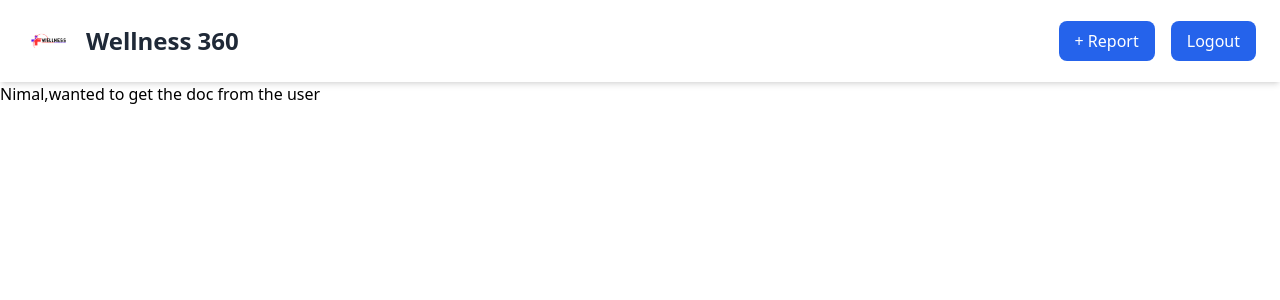
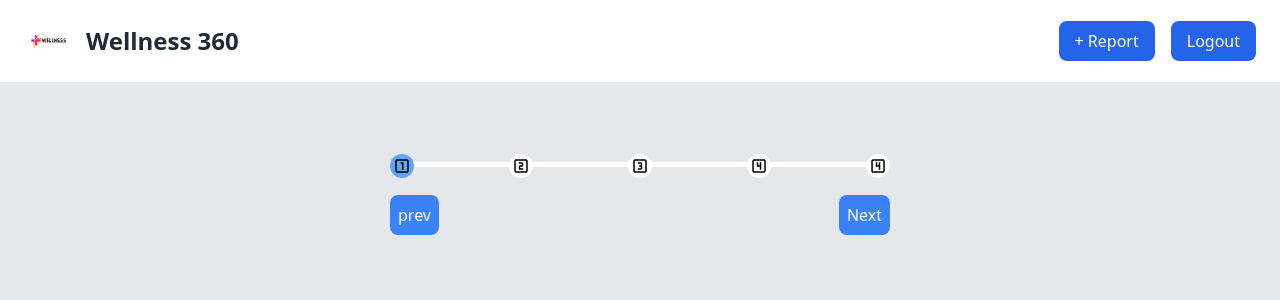
Before and after one commit to Harshasri1511/healthcare, a Next.js app: page /bloodpressure in a window 1280 px wide. Shown: the top 300 px of the page. Built offline with nearby package versions, Linux system fonts and the light colour scheme.

Commit message:
progress bar

```diff
--- a/app/Report/page.jsx
+++ b/app/Report/page.jsx
@@ -11,7 +11,7 @@ export default function Report(){
     }
 
     return(
-            <div className="p-10 min-h-screen bg-gray-100 xs:flex xs:justify-center lg:flex-row lg:justify-between">
+            <div className="p-10 xs:p-1 min-h-screen bg-gray-100 xs:flex xs:justify-center lg:flex-row lg:justify-between">
                 <div className="inline-block">
                     <form onSubmit={(e)=>{
                     e.preventDefault();
--- a/app/bloodpressure/page.jsx
+++ b/app/bloodpressure/page.jsx
@@ -1,3 +1,96 @@
+"use client";
+import LooksOneOutlinedIcon from '@mui/icons-material/LooksOneOutlined';
+import LooksTwoOutlinedIcon from '@mui/icons-material/LooksTwoOutlined';
+import Looks3OutlinedIcon from '@mui/icons-material/Looks3Outlined';
+import Looks4OutlinedIcon from '@mui/icons-material/Looks4Outlined';
+import Looks5OutlinedIcon from '@mui/icons-material/Looks4Outlined';
+import { motion } from "framer-motion";
+import CheckCircleOutlineSharpIcon from '@mui/icons-material/CheckCircleOutlineSharp';
+import { Cog } from 'lucide-react';
+import CheckBoxOutlinedIcon from '@mui/icons-material/CheckBoxOutlined';
+
+import { LogOut } from 'lucide-react';
+
+import { useState } from "react";
+import { green, red } from '@mui/material/colors';
+
 export default function bloodpressure(){
-    return(<p>Nimal,wanted to get the doc from the user</p>)
+
+    const [step,setstep] = useState(1);
+    const [isOne, setIsOne] = useState(true);
+
+
+    const handlePrev = ()=>{
+        setstep(step-1)
+    }
+
+    const handleNext = ()=>{
+        setstep(step+1)
+    }
+
+    return(
+        <div className="flex justify-center w-full min-h-screen bg-gray-200 p-20 m-0">
+            <div className="inline-block">
+            <div className="w-[500px] bg-white h-[5px]  rounded-lg relative">
+                <div className="bg-green-500 z-10 h-full  rounded-lg  transition-all duration-700 ease-out"
+                    style={{ width: `${(step - 1) * 25}%` }}
+                >
+                <div className='w-full z-20 absolute h-full'>
+                    <div className='z-20 flex w-full justify-between absolute -top-2'>
+                            {
+                                step > 1 ?
+                                <CheckBoxOutlinedIcon sx ={{ background : "#4ade80", borderRadius: '50%', padding: '3px', transition: "background-color 0.7s ease-out",}}/>
+                                :
+                                <LooksOneOutlinedIcon sx={{ backgroundColor: step===1 ?'#60a5fa' : 'white', borderRadius: '50%', padding: '3px', transition: "background-color 0.7s ease-out",}} />
+                            }
+                            {
+                                step > 2 ?
+                                <CheckBoxOutlinedIcon sx ={{ background : "#4ade80", borderRadius: '50%', padding: '3px', transition: "background-color 0.7s ease-out",}}/>
+                                :
+                                <LooksTwoOutlinedIcon  sx={{ backgroundColor: step===2 ?'#60a5fa' :'white', borderRadius: '50%', padding: '3px', transition: "background-color 0.7s ease-out", }}/>
+                            }
+                            {
+                                step > 3 ?
+                                <CheckBoxOutlinedIcon sx ={{ background : "#4ade80", borderRadius: '50%', padding: '3px', transition: "background-color 0.7s ease-out",}}/>
+                                :
+                                <Looks3OutlinedIcon  sx={{ backgroundColor: step===3 ?'#60a5fa' :'white', borderRadius: '50%', padding: '3px', transition: "background-color 0.7s ease-out", }}/>
+                            }
+                            {
+                                step > 4 ?
+                                <CheckBoxOutlinedIcon sx ={{ background : "#4ade80", borderRadius: '50%', padding: '3px', transition: "background-color 0.7s ease-out",}}/>
+                                :
+                                <Looks4OutlinedIcon  sx={{ backgroundColor: step===4 ?'#60a5fa' :'white', borderRadius: '50%', padding: '3px',
+                                    transition: "background-color 0.7s ease-out",
+                                }}/>
+                            }
+                            <Looks5OutlinedIcon  sx={{ backgroundColor: step===5 ?'#60a5fa' :'white', borderRadius: '50%', padding: '3px', transition: "background-color 0.7s ease-out", }}/>
+                    </div>
+
+                </div>
+            </div>
+
+            </div>
+            <div className="flex flex-row justify-between mt-7">
+                <button className="bg-blue-500 p-2 rounded-lg text-white hover:bg-blue-600 transition-color duration-300 ease-out cursor-pointer" onClick={handlePrev}
+                disabled = {step<=0}
+                >
+                    prev
+                </button>
+                {
+                    step === 5 ?
+                    <button className="bg-blue-500 p-2 rounded-lg text-white
+                    hover:bg-blue-600 transition-colors duration-150 ease-out cursor-pointer" onClick={handleNext} disabled = {step>=5}>
+                        Finish
+                    </button>
+                    :
+                    <button className="bg-blue-500 p-2 rounded-lg text-white
+                    hover:bg-blue-600 transition-colors duration-150 ease-out cursor-pointer" onClick={handleNext} disabled = {step>=5}>
+                        Next
+                    </button>
+
+                }
+            </div>
+            </div>
+        </div>
+    )
 }
--- a/app/page.js
+++ b/app/page.js
@@ -11,7 +11,7 @@ export default function Dashboard() {
 
 
       {/* Main Content */}
-      <main className="container mx-auto px-4 py-6">
+      <main className="flex flex-col mx-auto px-4 py-6">
         {/* Overview Section */}
         <section className="grid grid-cols-1 md:grid-cols-3 gap-6">
           <Card>
--- a/components/ui/cards.js
+++ b/components/ui/cards.js
@@ -7,5 +7,5 @@ export function Card({ children }) {
   }
 
   export function CardContent({ children }) {
-    return <div className="p-2">{children}</div>;
+    return <div className="p-2 xs:p-0">{children}</div>;
   }
--- a/package.json
+++ b/package.json
@@ -9,6 +9,11 @@
     "lint": "next lint"
   },
   "dependencies": {
+    "@emotion/react": "^11.14.0",
+    "@emotion/styled": "^11.14.0",
+    "@mui/icons-material": "^6.4.2",
+    "@mui/material": "^6.4.2",
+    "framer-motion": "^12.0.11",
     "lucide-react": "^0.474.0",
     "next": "15.1.6",
     "react": "^19.0.0",
```
Also changed, not shown: 1 other file (tests, documents, lock files or other folders).
